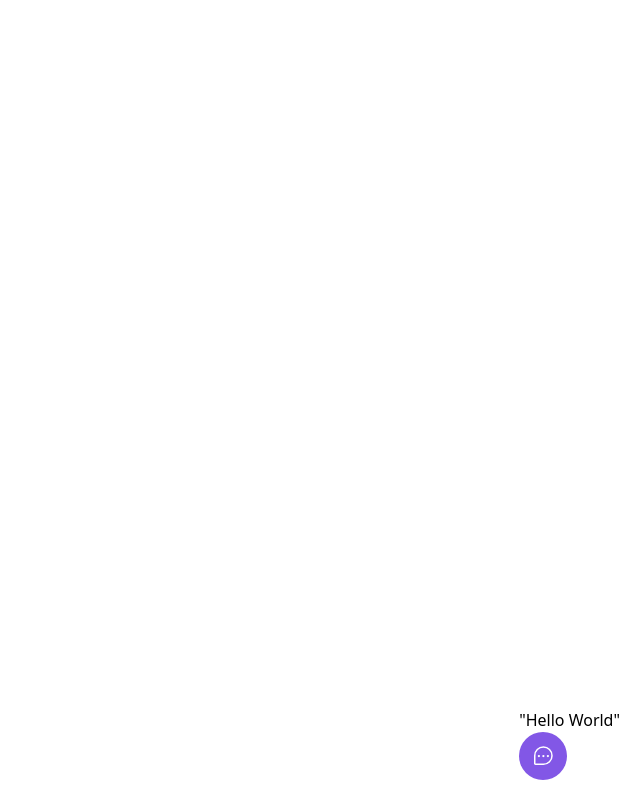
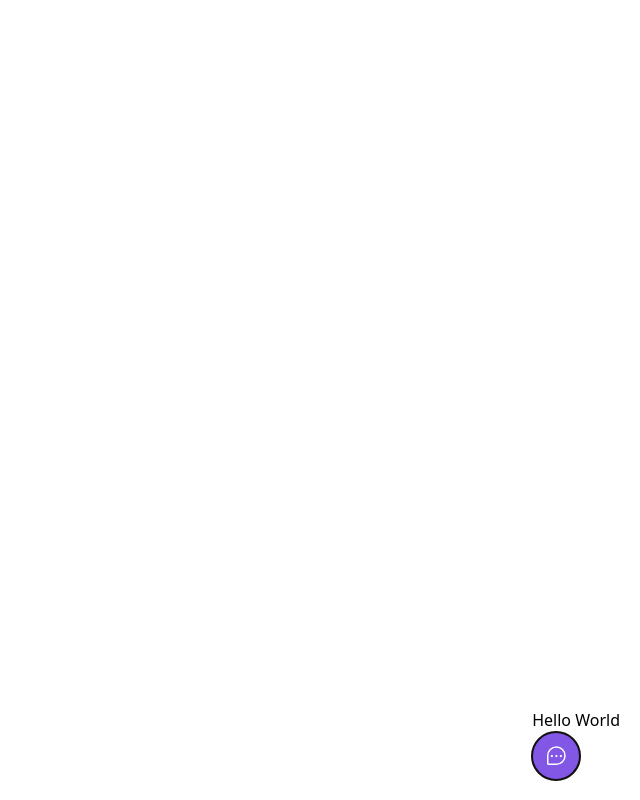
Before and after one commit to marques-gabriel/feedget, a React (Vite) app in the folder web/: page / in a window 1280 px wide. Both pictures are taken after a click on the button "Feedback". Shown: the whole page, without its empty margins (640-1280 px from the left). Built offline with nearby package versions, Linux system fonts and the light colour scheme.

Commit message:
Widget accessibility

```diff
--- a/web/package.json
+++ b/web/package.json
@@ -9,6 +9,7 @@
     "preview": "vite preview"
   },
   "dependencies": {
+    "@headlessui/react": "^1.7.7",
     "phosphor-react": "^1.4.1",
     "react": "^18.2.0",
     "react-dom": "^18.2.0"
--- a/web/src/components/Widget.tsx
+++ b/web/src/components/Widget.tsx
@@ -1,20 +1,14 @@
 import { ChatTeardropDots } from 'phosphor-react'
-import { useState } from 'react'
+import { Popover } from '@headlessui/react'
 
 export function Widget() {
 
-    const [isWidgetOpen, setWidgetOpen] = useState(false)
+    return (
+        <Popover className="absolute bottom-5 right-5">
 
-    function toggleWidgetVisibility() {
-        setWidgetOpen(!isWidgetOpen)
-    }
+            <Popover.Panel>Hello World</Popover.Panel>
 
-    return (
-        <div className="absolute bottom-5 right-5">
-
-            {isWidgetOpen &&  <p>"Hello World"</p>}
-
-            <button onClick={toggleWidgetVisibility} className="bg-brand-500 rounded-full px-3 h-12 text-white flex items-center group">
+            <Popover.Button className="bg-brand-500 rounded-full px-3 h-12 text-white flex items-center group">
                 <ChatTeardropDots className="w-6 h-6" />
 
                 <span className="max-w-0 overflow-hidden group-hover:max-w-xs transition-all duration-500 ease-linear">
@@ -24,8 +18,8 @@
                     Feedback
 
                 </span>
-            </button>
-        </div>
+            </Popover.Button>
+        </Popover>
     )
 
 }
```
Also changed, not shown: 1 other file (tests, documents, lock files or other folders).
